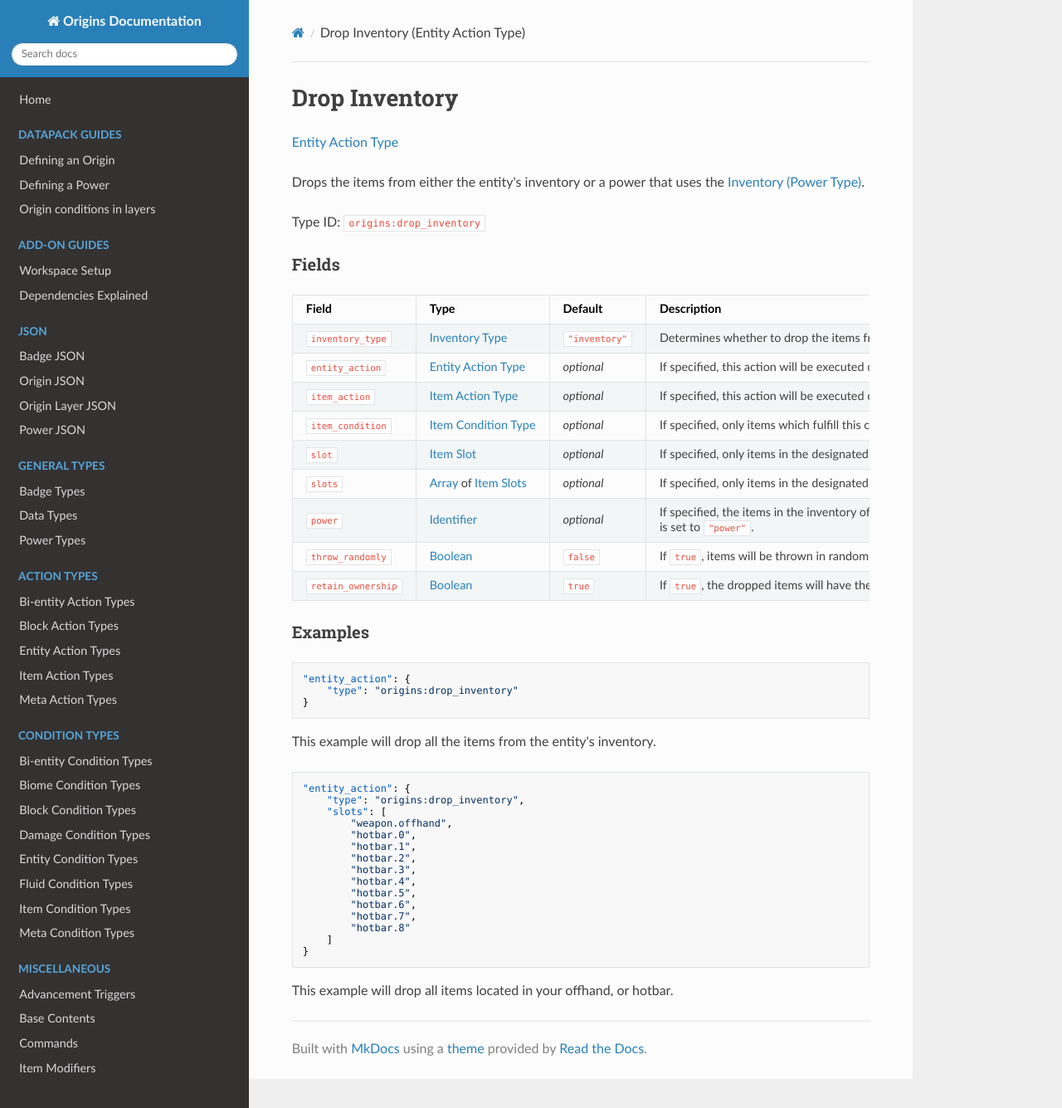
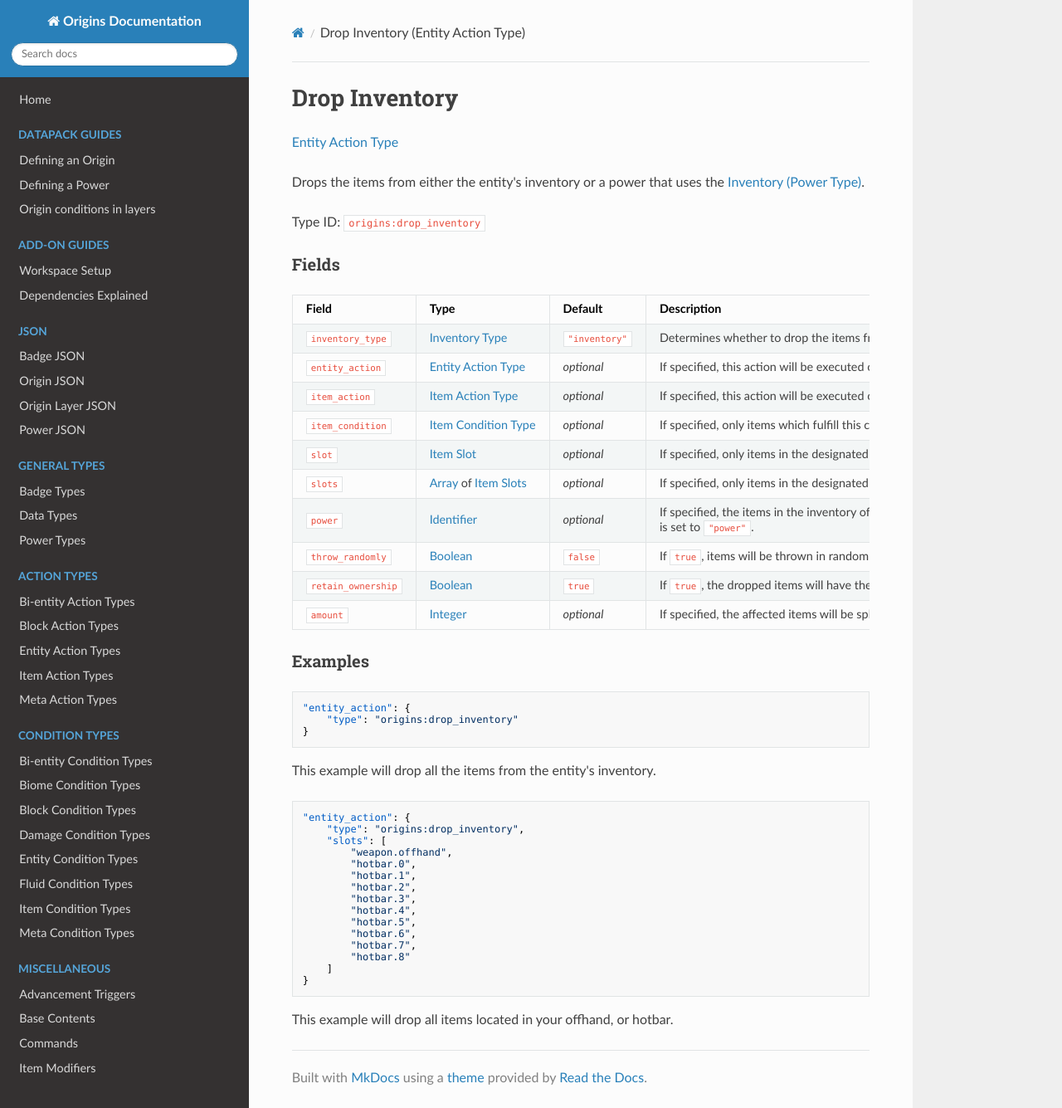
Before and after one commit to apace100/origins-docs, an MkDocs documentation site: the page built from docs/types/entity_action_types/drop_inventory.md, in a window 1280 px wide and 1335 px high. Shown: the whole window at 83% size. Built offline with MkDocs 1.6.1, drawn with Linux system fonts in a browser that asks for light colours; nearby versions of some CDN libraries.

Commit message:
Update `drop_inventory.md` (Entity Action Type) Added `amount` field to the fields table

```diff
--- a/docs/types/entity_action_types/drop_inventory.md
+++ b/docs/types/entity_action_types/drop_inventory.md
@@ -25,6 +25,7 @@ Field  | Type | Default | Description
 `power` | [Identifier](../data_types/identifier.md) | _optional_ | If specified, the items in the inventory of this power will be dropped instead of the items in the entity's inventory if `inventory_type` is set to `"power"`.
 `throw_randomly` | [Boolean](../data_types/boolean.md) | `false` | If `true`, items will be thrown in random directions instead of being normally dropped, similar to how items are dropped when you die.
 `retain_ownership` | [Boolean](../data_types/boolean.md) | `true` | If `true`, the dropped items will have their `Thrower` NBT set as the `UUID` NBT of the entity that invoked the action.
+`amount` | [Integer](../data_types/integer.md) | *optional* | If specified, the affected items will be split by this amount.
 
 
 ### Examples
```
